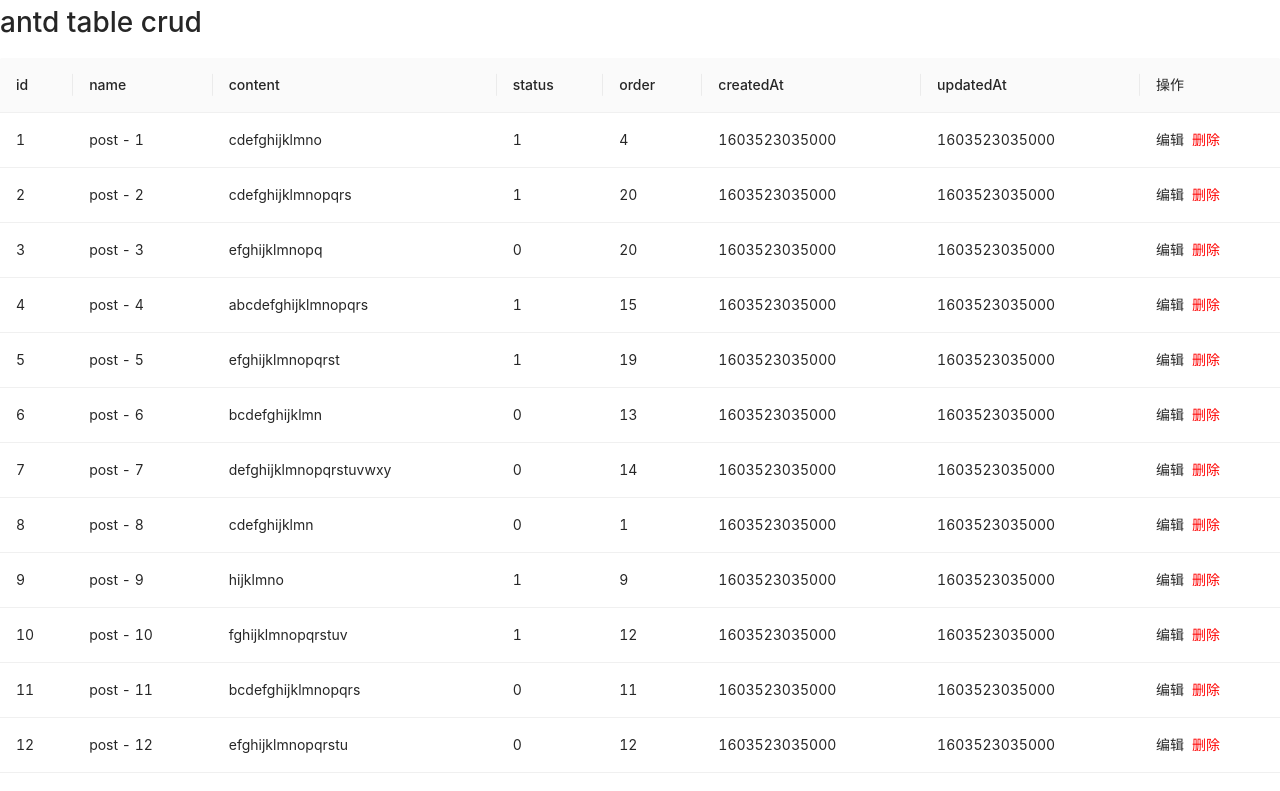
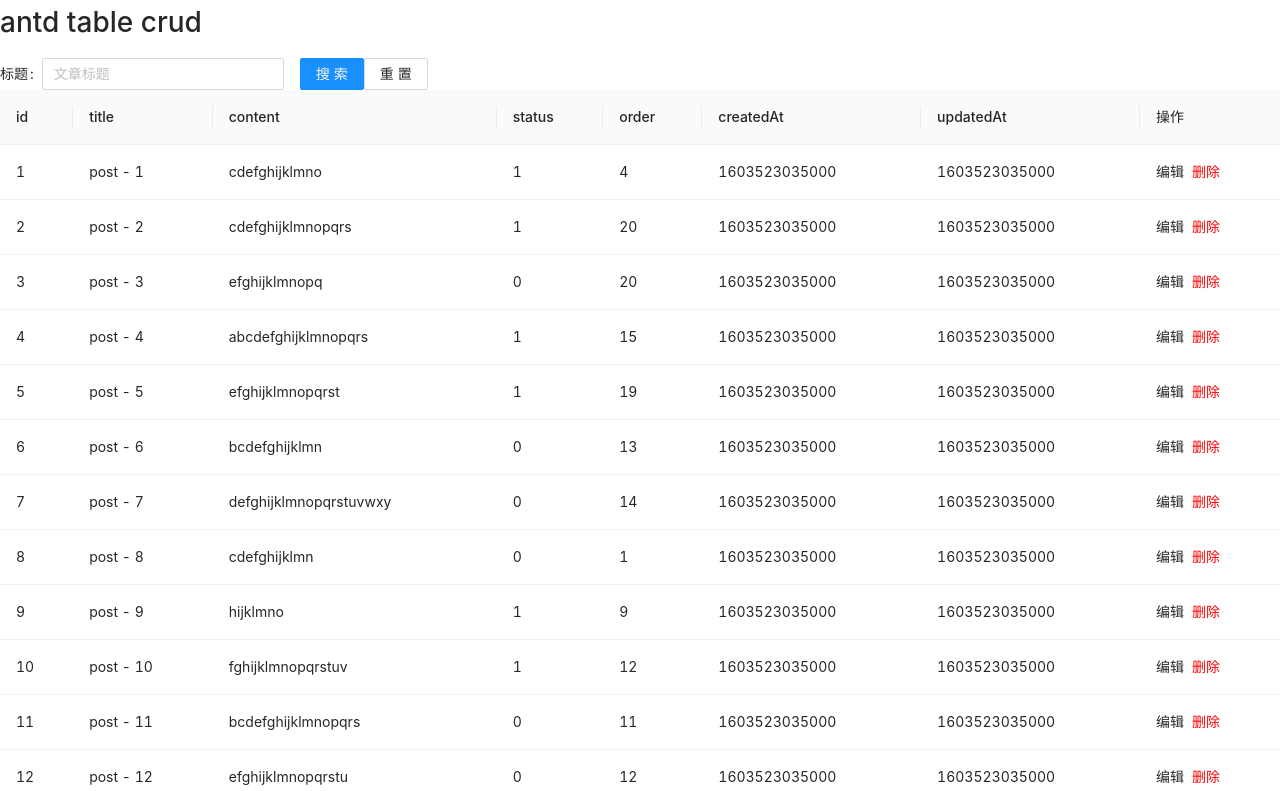
Before and after one commit to acfasj/antd-table-crud, a React (Create React App) app: page / in a window 1280 px wide. Shown: the top 791 px of the page. Built offline with nearby package versions, Linux system fonts and the light colour scheme.

Commit message:
:sparkles: add search form

```diff
--- a/src/App.tsx
+++ b/src/App.tsx
@@ -4,10 +4,11 @@ import { ColumnProps } from 'antd/lib/table'
 import './App.css'
 import { Post, getPosts, TableListResponse, GetPostsDto } from './service'
 import { antdPaginationAdapter } from './utils'
+import { SearchForm } from './search-form'
 
 const columns: ColumnProps<Post>[] = [
   { dataIndex: 'id', title: 'id' },
-  { dataIndex: 'title', title: 'name' },
+  { dataIndex: 'title', title: 'title' },
   { dataIndex: 'content', title: 'content' },
   { dataIndex: 'status', title: 'status' },
   { dataIndex: 'order', title: 'order' },
@@ -50,6 +51,22 @@ function App() {
   return (
     <div>
       <h1>antd table crud</h1>
+      <SearchForm
+        onSubmit={(values) =>
+          setQuery((prev) => ({
+            ...prev,
+            ...values,
+            page: 1, // 重置分页
+          }))
+        }
+        onReset={(values) =>
+          setQuery((prev) => ({
+            ...prev,
+            ...values,
+            page: 1, // 重置分页
+          }))
+        }
+      />
       <Table
         rowKey='id'
         dataSource={data.list}
@@ -57,10 +74,11 @@ function App() {
         loading={loading}
         pagination={{ ...antdPaginationAdapter(data.pagination) }}
         onChange={(pagination) => {
-          setQuery({
+          setQuery((prev) => ({
+            ...prev,
             page: pagination.current || 1,
             pageSize: pagination.pageSize || 20,
-          })
+          }))
         }}
       ></Table>
     </div>
--- /dev/null
+++ b/src/search-form.tsx
@@ -0,0 +1,30 @@
+import React from 'react'
+import { Form, Input, Button } from 'antd'
+
+interface FormValues {
+  title?: string
+}
+export function SearchForm(props: {
+  onSubmit: (values: FormValues) => any
+  onReset: (values: FormValues) => any
+}) {
+  const { onSubmit, onReset } = props
+  const [form] = Form.useForm<FormValues>()
+  const handleReset = () => {
+    form.resetFields()
+    onReset({ title: undefined })
+  }
+  return (
+    <Form form={form} layout='inline' onFinish={onSubmit}>
+      <Form.Item name='title' label='标题'>
+        <Input placeholder='文章标题' maxLength={10} />
+      </Form.Item>
+      <Button htmlType='submit' type='primary'>
+        搜索
+      </Button>
+      <Button htmlType='button' onClick={handleReset}>
+        重置
+      </Button>
+    </Form>
+  )
+}
--- a/src/service.ts
+++ b/src/service.ts
@@ -82,20 +82,20 @@ export async function getPosts(dto: GetPostsDto = {}): Promise<TableListResponse
   await delay()
   const start = (page - 1) * pageSize
   const end = start + pageSize
-  let list = allPosts.slice(start, end)
+  let filteredList = allPosts.concat()
   if (title) {
-    list = list.filter((item) => item.title.includes(title))
+    filteredList = filteredList.filter((item) => item.title.includes(title))
   }
   if (status) {
-    list = list.filter((item) => item.status === status)
+    filteredList = filteredList.filter((item) => item.status === status)
   }
   if (order || order === 0) {
-    list = list.sort((a, b) => (order === 0 ? a.order - b.order : b.order - a.order))
+    filteredList.sort((a, b) => (order === 0 ? a.order - b.order : b.order - a.order))
   }
   const ret = {
-    list,
+    list: filteredList.slice(start, end),
     pagination: {
-      total: allPosts.length,
+      total: filteredList.length,
       page,
       pageSize,
     },
```
Also changed, not shown: screenshots/141603520105_.pic.jpg (added), 1 other file (tests, documents, lock files or other folders).
